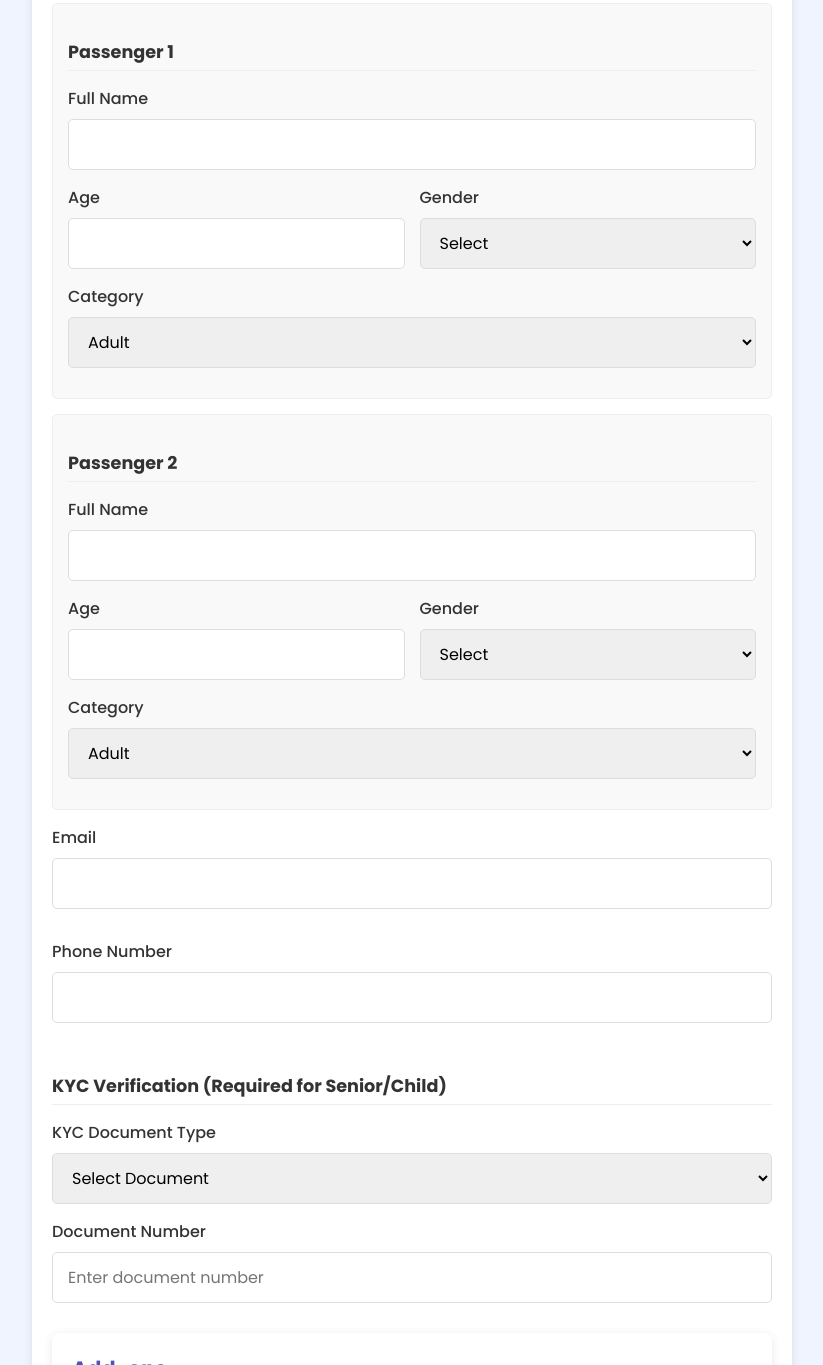
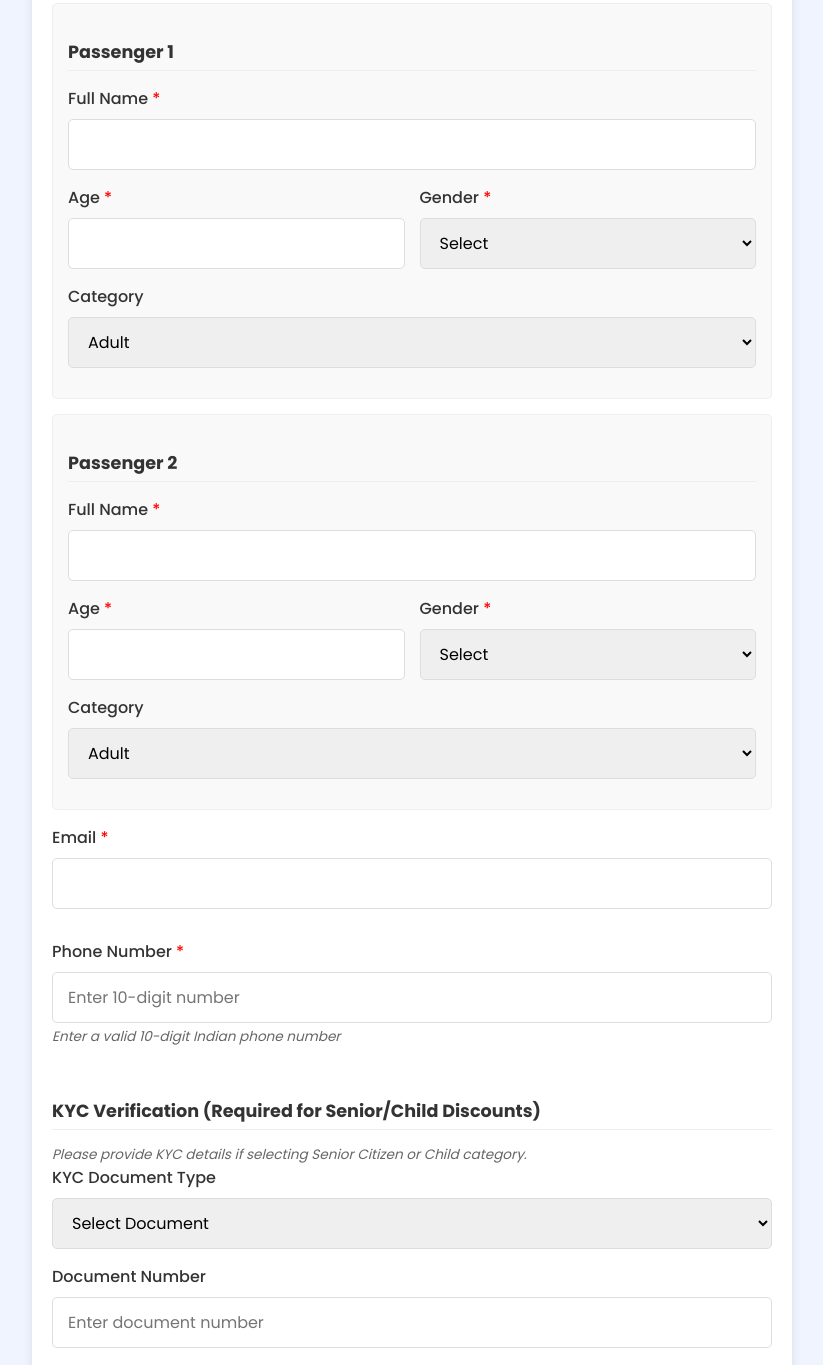
Before and after one commit to CodewithAniket12/TicketXpress, a plain HTML site: page confirm-train.html in a window 1280 px wide. Shown: the part 573-1938 px from the top of the page, without its empty margins (228-1051 px from the left). Drawn offline with nearby package versions, Linux system fonts and the light colour scheme.

Commit message:
added mandotary sign

```diff
--- a/confirm-train.html
+++ b/confirm-train.html
@@ -10,6 +10,13 @@
   <link rel="stylesheet" href="style.css">
   <link rel="stylesheet" href="css/confirm.css">
   <link rel="icon" href="images/train-logo.png">
+  <!-- Inline CSS for red star -->
+  <style>
+    .required::after {
+      content: " *";
+      color: red;
+    }
+  </style>
 </head>
 <body>
   <header class="booking-header">
@@ -66,18 +73,18 @@
         <div class="passenger-entry">
           <h3>Passenger 1</h3>
           <div class="form-group">
-            <label for="passengerName1">Full Name</label>
+            <label for="passengerName1" class="required">Full Name</label>
             <input type="text" id="passengerName1" name="passengerName1" class="form-control" required>
           </div>
 
           <div class="form-row">
             <div class="form-group">
-              <label for="passengerAge1">Age</label>
+              <label for="passengerAge1" class="required">Age</label>
               <input type="number" id="passengerAge1" name="passengerAge1" class="form-control" min="1" max="100" required>
             </div>
 
             <div class="form-group">
-              <label for="passengerGender1">Gender</label>
+              <label for="passengerGender1" class="required">Gender</label>
               <select id="passengerGender1" name="passengerGender1" class="form-control" required>
                 <option value="">Select</option>
                 <option value="Male">Male</option>
@@ -101,18 +108,18 @@
         <div class="passenger-entry">
           <h3>Passenger 2</h3>
           <div class="form-group">
-            <label for="passengerName2">Full Name</label>
+            <label for="passengerName2" class="required">Full Name</label>
             <input type="text" id="passengerName2" name="passengerName2" class="form-control" required>
           </div>
 
           <div class="form-row">
             <div class="form-group">
-              <label for="passengerAge2">Age</label>
+              <label for="passengerAge2" class="required">Age</label>
               <input type="number" id="passengerAge2" name="passengerAge2" class="form-control" min="1" max="100" required>
             </div>
 
             <div class="form-group">
-              <label for="passengerGender2">Gender</label>
+              <label for="passengerGender2" class="required">Gender</label>
               <select id="passengerGender2" name="passengerGender2" class="form-control" required>
                 <option value="">Select</option>
                 <option value="Male">Male</option>
@@ -124,7 +131,7 @@
 
           <div class="form-group">
             <label for="passengerCategory2">Category</label>
-            <select id="passengerCategory2" name="passengerCategory2" class="form-control" required>
+            <select id="passEDGEengerCategory2" name="passengerCategory2" class="form-control" required>
               <option value="adult">Adult</option>
               <option value="senior">Senior Citizen (15% Discount)</option>
               <option value="child">Child (15% Discount)</option>
@@ -133,18 +140,20 @@
         </div>
 
         <div class="form-group">
-          <label for="passengerEmail">Email</label>
+          <label for="passengerEmail" class="required">Email</label>
           <input type="email" id="passengerEmail" name="passengerEmail" class="form-control" required>
         </div>
 
         <div class="form-group">
-          <label for="passengerPhone">Phone Number</label>
-          <input type="tel" id="passengerPhone" name="passengerPhone" class="form-control" required>
+          <label for="passengerPhone" class="required">Phone Number</label>
+          <input type="tel" id="passengerPhone" name="passengerPhone" class="form-control" pattern="[0-9]{10}" placeholder="Enter 10-digit number" required>
+          <span class="form-note">Enter a valid 10-digit Indian phone number</span>
         </div>
 
         <!-- KYC Verification Section -->
-        <div id="kycVerification">
-          <h3>KYC Verification (Required for Senior/Child)</h3>
+        <div idphysics: id="kycVerification">
+          <h3>KYC Verification (Required for Senior/Child Discounts)</h3>
+          <p class="form-note">Please provide KYC details if selecting Senior Citizen or Child category.</p>
           <div class="form-group">
             <label for="kycType">KYC Document Type</label>
             <select id="kycType" name="kycType" class="form-control">
```
